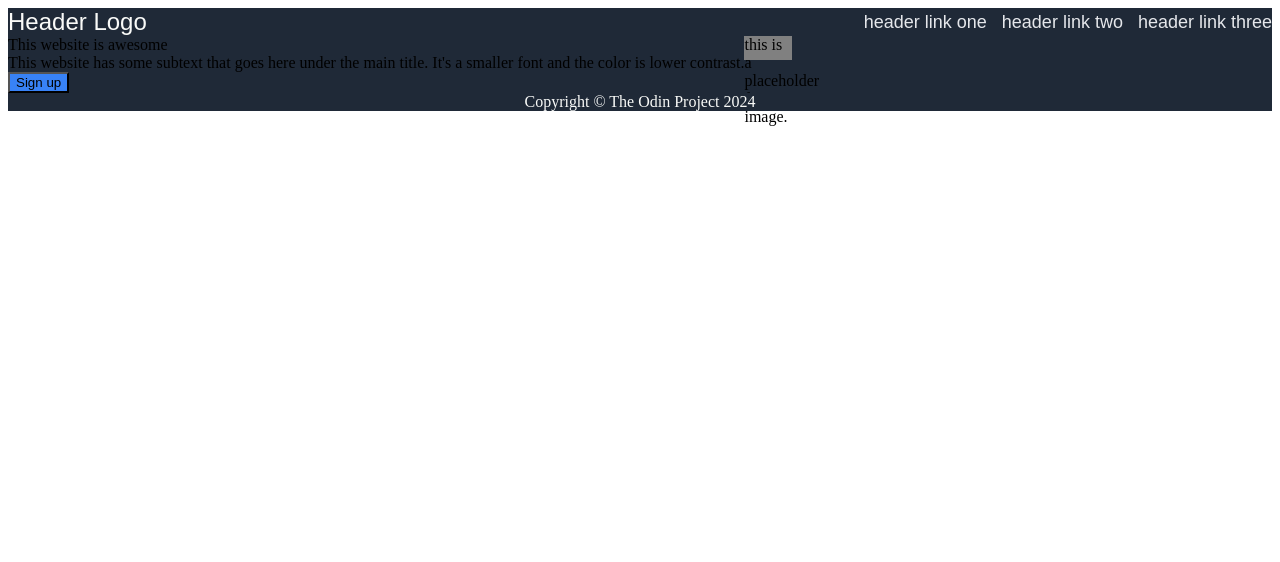
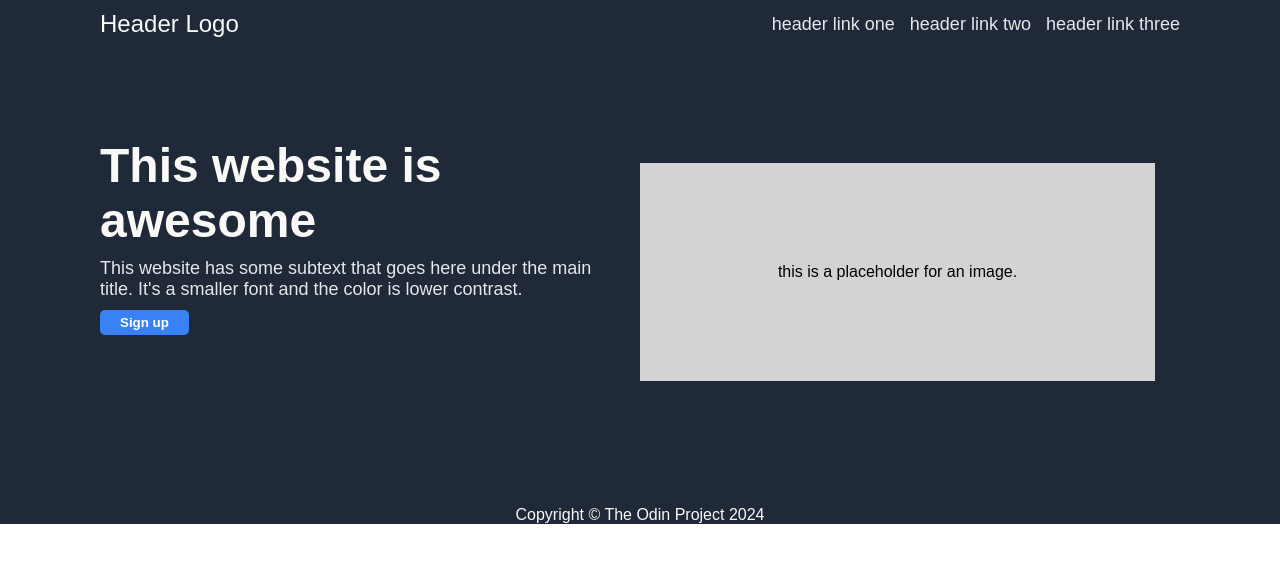
Before and after one commit to lim-cm/odin-landing-page, a plain HTML site: page index.html in a window 1280 px wide. Drawn offline with Linux system fonts and the light colour scheme.

Commit message:
make changes to css, organizing top of website

```diff
--- a/style.css
+++ b/style.css
@@ -2,6 +2,8 @@ body{
     display: flex;
     flex-direction: column;
     justify-content: space-between;
+    font-family: Arial, Helvetica, sans-serif;
+    margin: 0;
 }
 
 ul{
@@ -15,14 +17,17 @@ ul{
 
 a{
     text-decoration: none;
-    font-family: Arial, Helvetica, sans-serif;
     font-size: 18px;
     color: #E5E7EB;
 }
 
 button{
     background-color: #3882F6;
-
+    border-radius: 5px;
+    color: white;
+    border: 0;
+    font-weight: bold;
+    padding: 5px 20px;
 }
 
 .header{
@@ -31,6 +36,10 @@ button{
     justify-content: space-between;
     align-items: center;
     background-color: #1F2937;
+    padding-left: 100px;
+    padding-top: 10px;
+    padding-right: 100px;
+    border: 0;
 }
 
 .logo{
@@ -42,13 +51,36 @@ button{
 .introduce{
     display: flex;
     flex-direction: row;
+    justify-content: space-between;
     background-color: #1F2937;
+    padding: 100px;
+}
+
+.bold-intro{
+    font-family: Arial, Helvetica, sans-serif;
+    font-size: 48px;
+    font-weight:bolder;
+    color: #F9FAF8;
+}
+
+.intro-paragraph{
+    font-size: 18px;
+    color: #E5E7EB;
+    padding: 10px 0px;
+}
+
+.left-items{
+    flex: 1 1 0;
+    width: 0;
 }
 
 .placeholder{
-    width: 48px;
-    height: 24px;
-    background-color: gray;
+    flex: 1 1 0;
+    width: 0;
+    background-color: lightgray;
+    text-align: center;
+    padding: 100px 0;
+    margin: 25px;
 }
 
 .footer{
```
